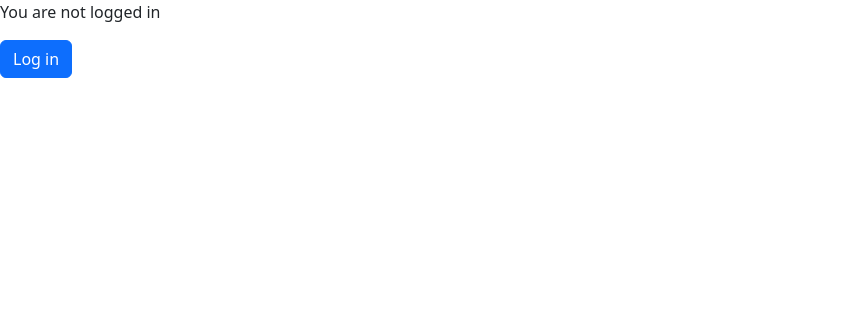
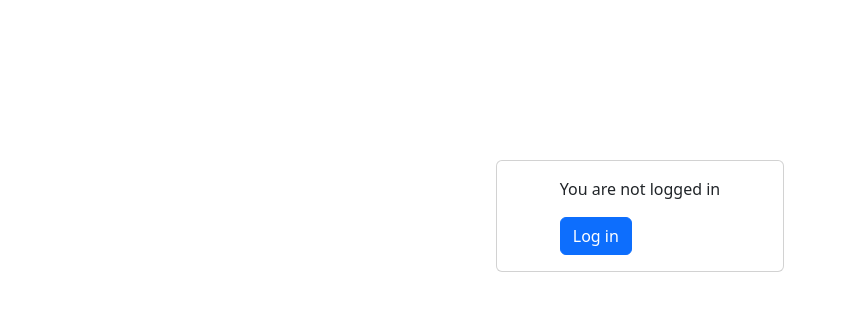
Before and after one commit to masoncfrancis/CS3450-5-App, a Django app: page / in a window 1280 px wide. Shown: the top 311 px of the page, without its empty margins (0-847 px from the left). Run offline with Django 4.2, Linux system fonts and the light colour scheme.

Commit message:
better login styling

```diff
--- a/dansCarRental/carRental/templates/carRental/home.html
+++ b/dansCarRental/carRental/templates/carRental/home.html
@@ -11,7 +11,12 @@
     </div>
 <div>
 {% else %}
-  <p>You are not logged in</p>
-  <a class="btn btn-primary center" href="{% url 'login' %}" role="button">Log in</a>
+<div class="card card-primary" style="width: 18rem; align-items: center; margin:auto; margin-top:10rem">
+    <div class="card-body">
+        <p>You are not logged in</p>
+        <a class="btn btn-primary center" href="{% url 'login' %}" role="button">Log in</a>
+    </div>
+<div>
+
 {% endif %}
 {% endblock %}
```
